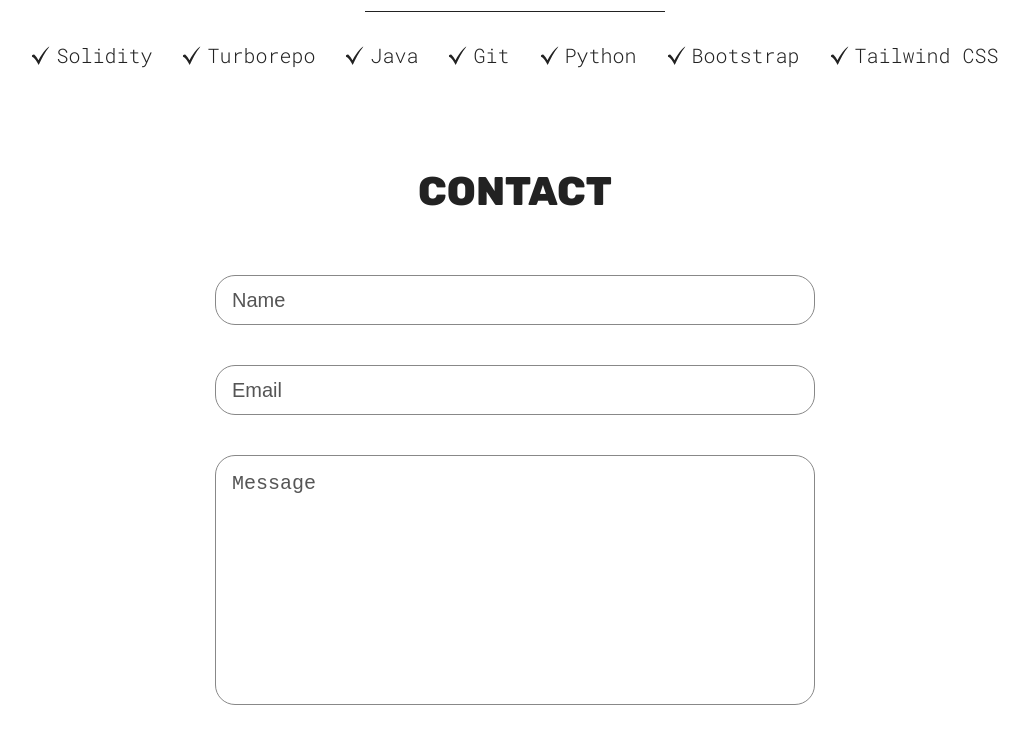
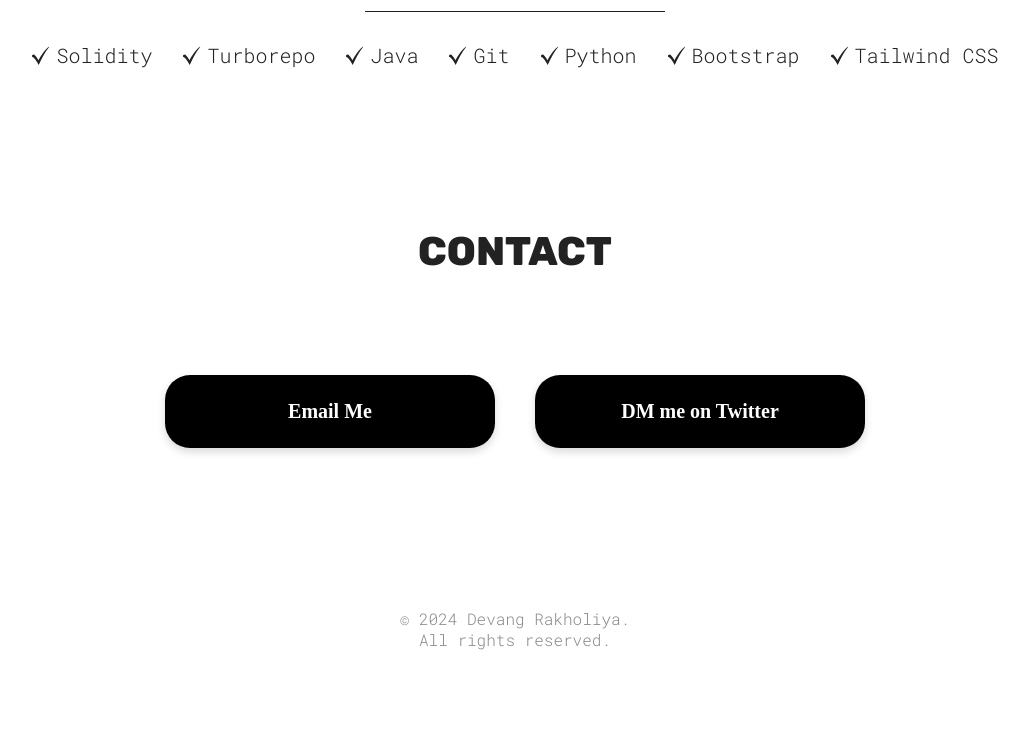
Before and after one commit to Devang0907/portfolio, a React (Vite) app: page / in a window 1280 px wide. Shown: the part 2000-2747 px from the top of the page, without its empty margins (125-1154 px from the left). After the commit the page ends 2710 px from the top, so only its background shows below. Built offline with nearby package versions, Linux system fonts and the light colour scheme.

Commit message:
improve contact section

```diff
--- a/src/App.css
+++ b/src/App.css
@@ -1,6 +1,6 @@
 :root {
   --background-color: #fff;
-  --btn-color: #0987f2;
+  --btn-color: #000000;
   --btn-text-color: #fff;
   --project-card-bg: #ffffff00;
   --text-color: #222;
--- a/src/sections/Contact/Contact.jsx
+++ b/src/sections/Contact/Contact.jsx
@@ -4,43 +4,25 @@ function Contact() {
   return (
     <section id="contact" className={styles.container}>
       <h1 className="sectionTitle">Contact</h1>
-      <form action="">
-        <div className="formGroup">
-          <label htmlFor="name" hidden>
-            Name
-          </label>
-          <input
-            type="text"
-            name="name"
-            id="name"
-            placeholder="Name"
-            required
-          />
-        </div>
-        <div className="formGroup">
-          <label htmlFor="email" hidden>
-            Email
-          </label>
-          <input
-            type="text"
-            name="email"
-            id="email"
-            placeholder="Email"
-            required
-          />
-        </div>
-        <div className="formGroup">
-          <label htmlFor="message" hidden>
-            Message
-          </label>
-          <textarea
-            name="message"
-            id="message"
-            placeholder="Message"
-            required></textarea>
-        </div>
-        <input className="hover btn" type="submit" value="Submit" />
-      </form>
+
+      {/* Contact Links */}
+      <div className={styles.contactLinks}>
+        <a
+          href="mailto:rakholiyadevang@gmail.com"
+          className={styles.contactLink}
+        >
+          <span>Email Me</span>
+        </a>
+
+        <a
+          href="https://x.com/Devang0907"
+          target="_blank"
+          rel="noopener noreferrer"
+          className={styles.contactLink}
+        >
+          <span>DM me on Twitter</span>
+        </a>
+      </div>
     </section>
   );
 }
--- a/src/sections/Contact/ContactStyles.module.css
+++ b/src/sections/Contact/ContactStyles.module.css
@@ -2,78 +2,55 @@
   display: flex;
   flex-direction: column;
   text-align: center;
+  align-items: center;
+  padding: 60px 20px;
 }
 
-form {
+/* Contact Links Styles */
+.contactLinks {
   display: flex;
   flex-direction: column;
   gap: 30px;
+  margin-top: 40px;
 }
 
-textarea,
-input:not([type='submit']) {
-  height: 50px;
-  padding-left: 16px;
-  width: 250px;
+.contactLink {
+  display: flex;
+  align-items: center;
+  justify-content: center;
+  padding: 20px 30px;
+  background-color: var(--btn-color);
+  color: var(--btn-text-color);
+  text-decoration: none;
+  border-radius: 25px;
+  font-size: 18px;
+  font-weight: 600;
+  box-shadow: 0 4px 8px rgba(0, 0, 0, 0.15);
+  transition: all 200ms ease-in-out;
+  min-width: 200px;
 }
 
-textarea {
-  padding-top: 16px;
-  resize: none;
-  height: 250px;
+.contactLink:hover {
+  transform: translateY(-3px);
+  box-shadow: 0 8px 16px rgba(0, 0, 0, 0.25);
+  background-color: var(--btn-hover-color, var(--btn-color));
 }
 
-input,
-textarea {
-  border-radius: 20px;
-  border: #888 1px solid;
-  box-sizing: border-box;
-  justify-self: center;
-  background-color: var(--background-color);
-  color: var(--form-text-color);
+.contactLink:active {
+  transform: translateY(-1px);
+  box-shadow: 0 4px 8px rgba(0, 0, 0, 0.15);
 }
 
-::placeholder {
-  color: var(--form-text-color);
-}
-
-input[type='submit'] {
-  background-color: var(--btn-color);
-  color: var(--btn-text-color);
-  border: none;
-  border-radius: 20px;
-  width: 126px;
-  height: 50px;
-  font-size: 20px;
-  font-weight: bold;
-  box-shadow: 0 4px 4px rgba(0, 0, 0, 0.25);
-  transition: box-shadow 200ms ease-in-out, transform 200ms ease-in-out;
-  margin: auto;
-}
-
-input[type='submit']:hover {
-  transform: scale(1.05);
-}
-
-input[type='submit']:active {
-  transform: translateY(2px);
-  box-shadow: 0 2px 2px rgba(0, 0, 0, 0.25);
-}
-
+/* Responsive Design */
 @media (width >= 800px) {
-  textarea,
-  input:not([type='submit']) {
-    width: 600px;
-    font-size: 20px;
-  }
-  form {
+  .contactLinks {
+    flex-direction: row;
     gap: 40px;
   }
-}
 
-@media (width >= 1400px) {
-  textarea,
-  input:not([type='submit']) {
-    width: 800px;
+  .contactLink {
+    min-width: 250px;
+    font-size: 20px;
+    padding: 25px 40px;
   }
 }
--- a/src/sections/Hero/Hero.jsx
+++ b/src/sections/Hero/Hero.jsx
@@ -8,7 +8,6 @@ import githubLight from '../../assets/github-light.svg';
 import githubDark from '../../assets/github-dark.svg';
 import linkedinLight from '../../assets/linkedin-light.svg';
 import linkedinDark from '../../assets/linkedin-dark.svg';
-import CV from '../../assets/CV.pdf';
 import { useTheme } from '../../common/ThemeContext';
 
 function Hero() {
@@ -56,7 +55,7 @@ function Hero() {
           With a passion for developing modern web apps for commercial
           business.
         </p>
-        <a href={CV} download>
+        <a href={"https://drive.google.com/file/d/1m8iXzKguRfd0htvXjnGFkliIuVJv2zPr/view?usp=drivesdk"} target="_blank">
           <button className="hover">Resume</button>
         </a>
       </div>
```
Also changed, not shown: 2 other files (tests, documents, lock files or other folders).
